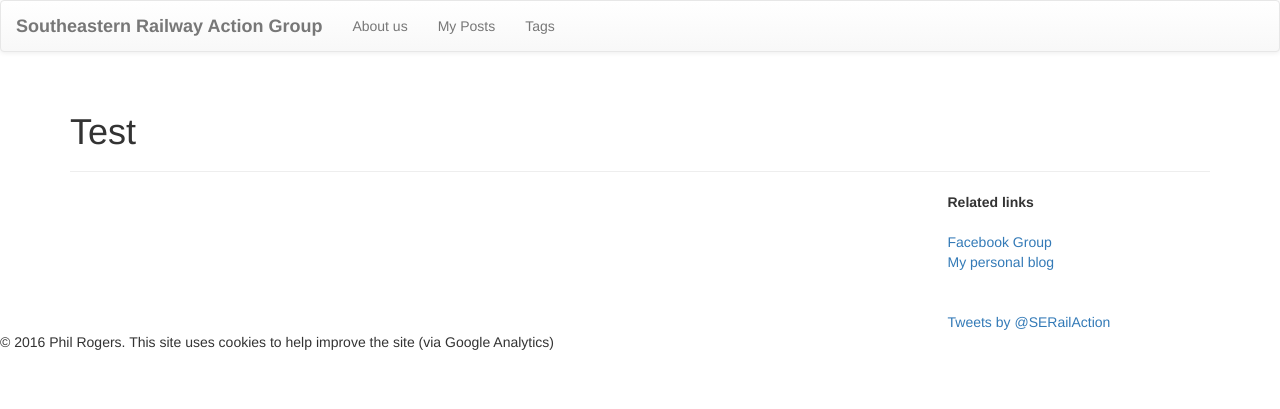
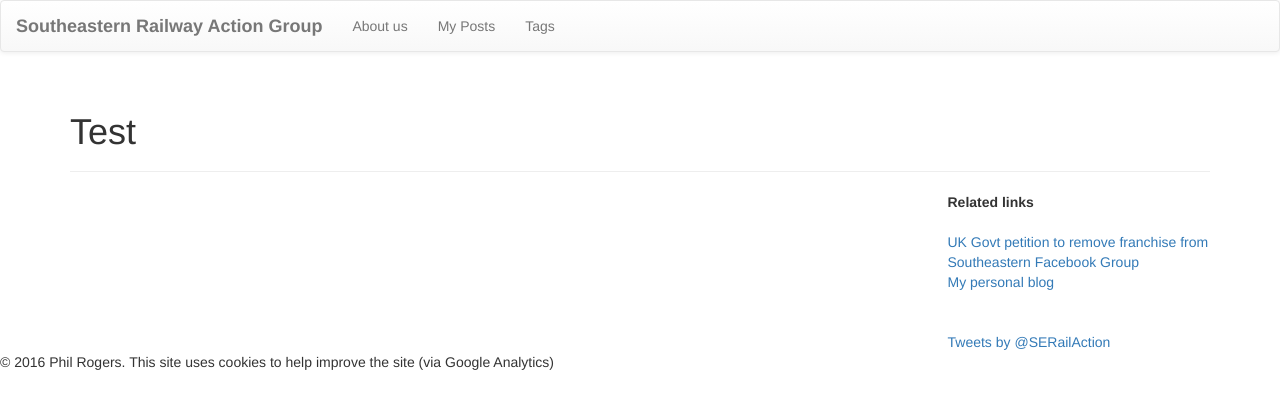
Before and after one commit to serailaction/serailaction.github.io, a Jekyll site: the page built from test.md, in a window 1280 px wide. Shown: the top 409 px of the page. Built offline with Jekyll 4.4.1, drawn with Linux system fonts in a browser that asks for light colours; nearby versions of some CDN libraries; library files that are not in the unit come from our copies; comment, search, counter and statistics services are not loaded.

Commit message:
added petition

```diff
--- a/_includes/site/links.html
+++ b/_includes/site/links.html
@@ -17,6 +17,7 @@
 	<div>
 	<b>Related links</b>
 	<br><br>
+    <a href="https://petition.parliament.uk/petitions/114277">UK Govt petition to remove franchise from Southeastern</a>
 	   <a href="http://www.facebook.com/groups/serailaction">Facebook Group</a><br>
        <a href="http://philr.me">My personal blog</a>
 	</div>
```
